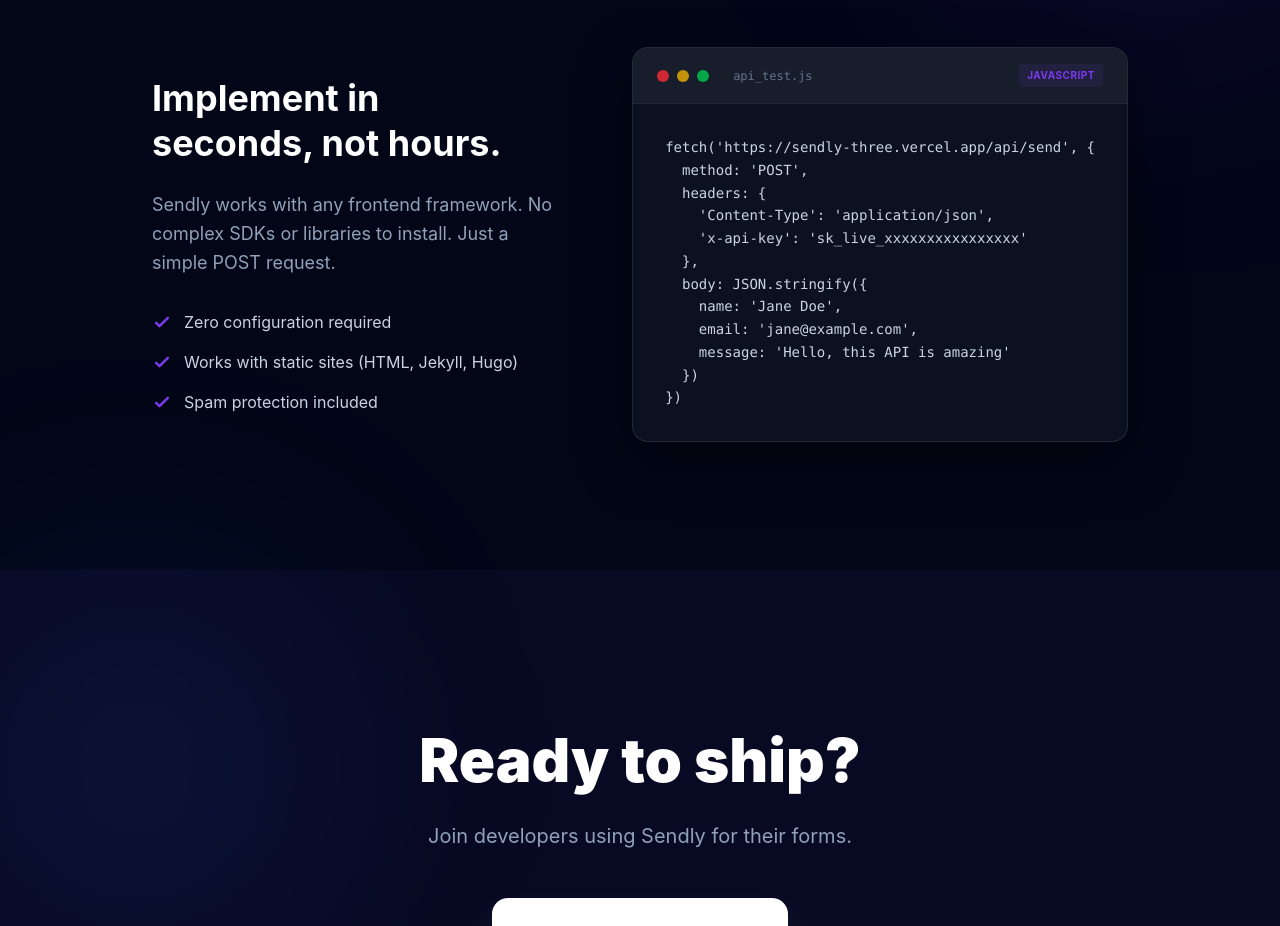
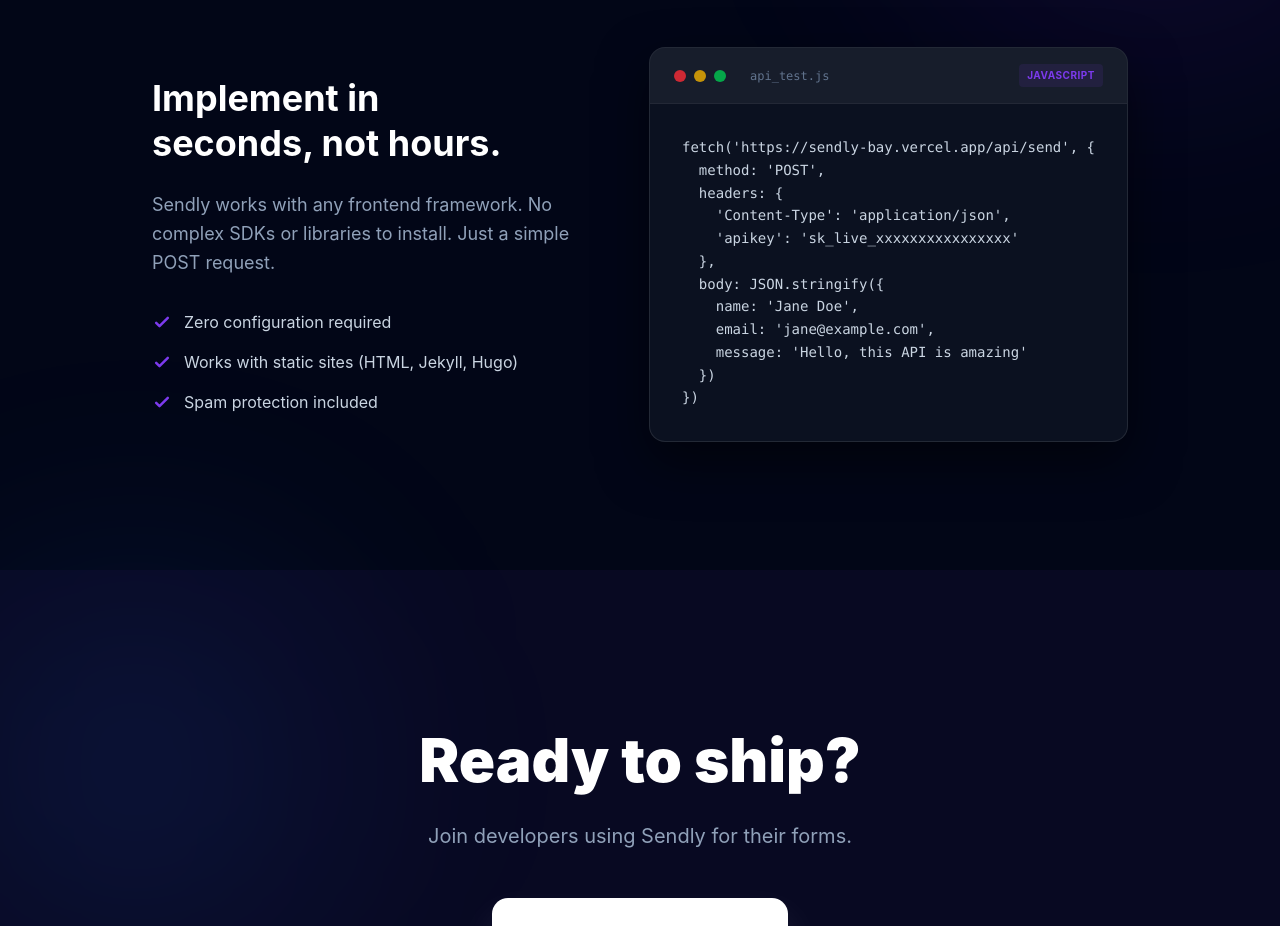
Before and after one commit to sahillll0/sendly, a Next.js app: page / in a window 1280 px wide. Shown: the part 1640-2566 px from the top of the page. Built offline with nearby package versions, Linux system fonts and the light colour scheme.

Commit message:
Update API endpoint and header key in page.js

```diff
--- a/src/app/page.js
+++ b/src/app/page.js
@@ -112,11 +112,11 @@
                 <div className="p-4 sm:p-8 overflow-x-auto text-sm font-mono leading-relaxed">
                   <pre className="text-slate-300">
                     <code>
-{`fetch('https://sendly-three.vercel.app/api/send', {
+{`fetch('https://sendly-bay.vercel.app/api/send', {
   method: 'POST',
   headers: {
     'Content-Type': 'application/json',
-    'x-api-key': 'sk_live_xxxxxxxxxxxxxxxx'
+    'apikey': 'sk_live_xxxxxxxxxxxxxxxx'
   },
   body: JSON.stringify({
     name: 'Jane Doe',
```
